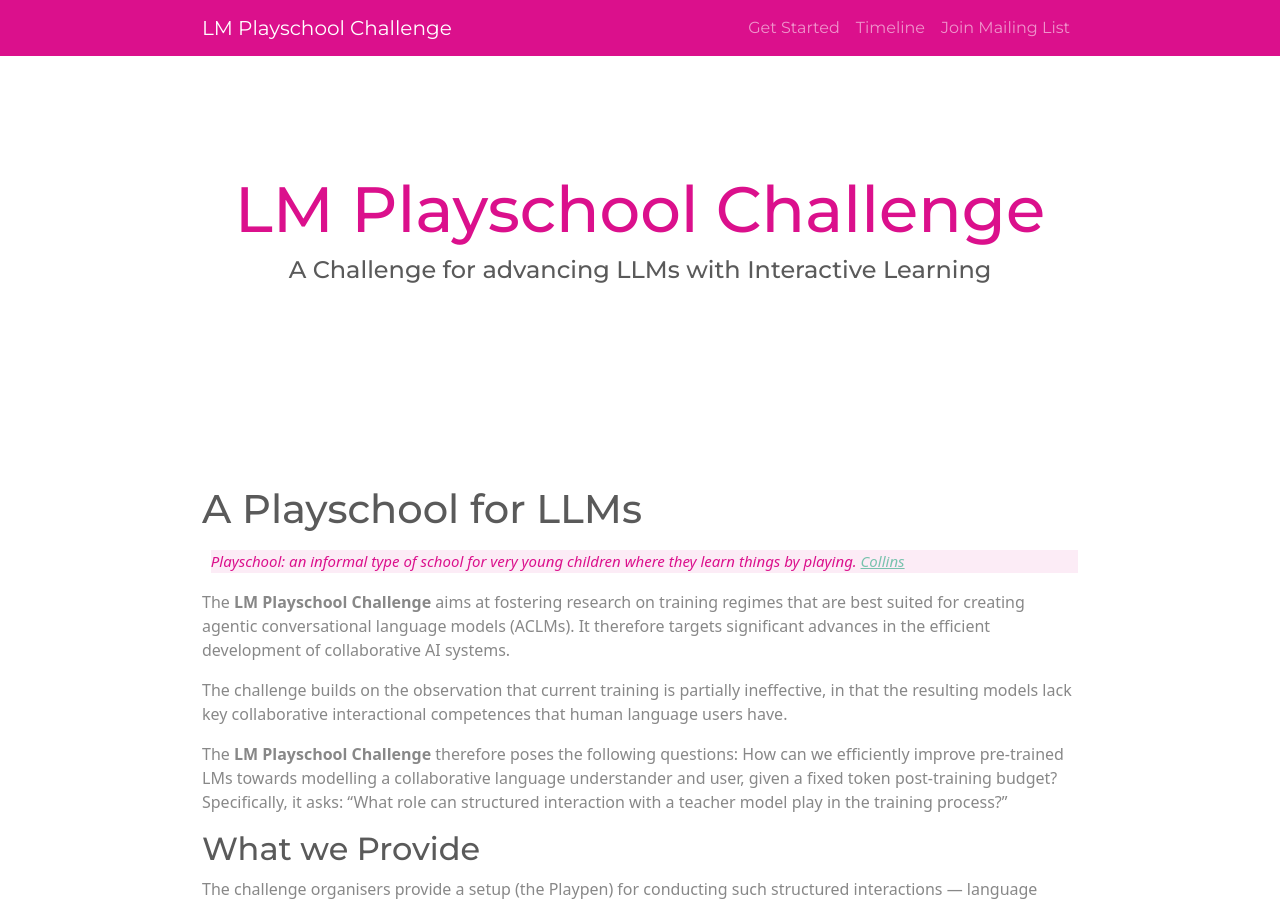
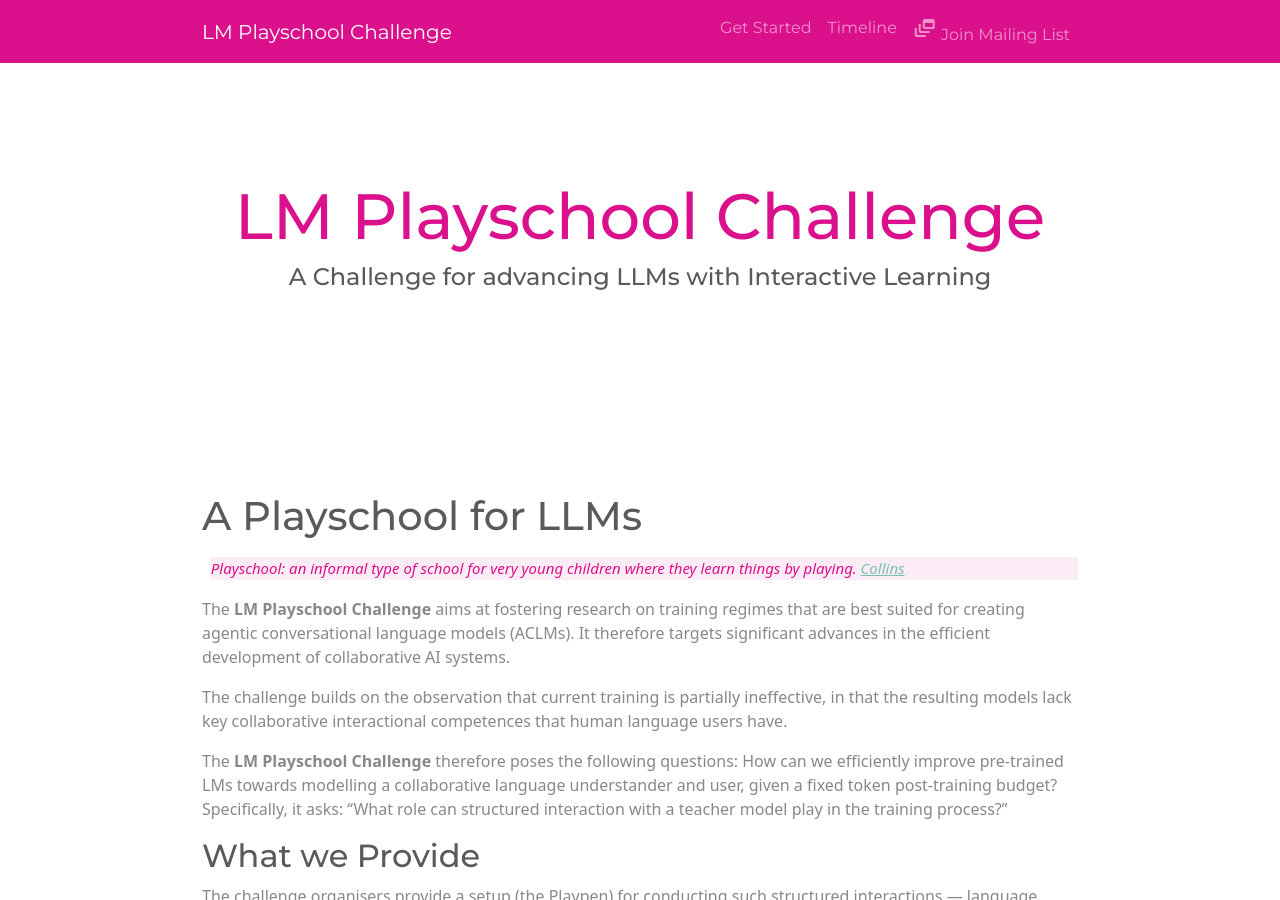
Before and after one commit to lm-playschool/lm-playschool.github.io, a Jekyll site: the page built from index.md, in a window 1280 px wide and 900 px high. Built offline with Jekyll 4.4.1, drawn with Linux system fonts in a browser that asks for light colours; our own code applies the rules of GitHub Pages for plain Markdown files.

Commit message:
icon to mailing list link

```diff
--- a/_includes/head.html
+++ b/_includes/head.html
@@ -4,6 +4,7 @@
   <meta name="viewport" content="width=device-width, initial-scale=1">
   {%- seo -%}
   <link rel="stylesheet" href="{{ "/assets/main.css" | relative_url }}">
+ <link rel="stylesheet" href="https://fonts.googleapis.com/css2?family=Material+Symbols+Outlined:opsz,wght,FILL,GRAD@24,400,0,0&icon_names=dynamic_feed" />
   {%- feed_meta -%}
   <script src="{{ "/assets/javascript/bootstrap/bootstrap.bundle.min.js" | relative_url }}"></script>
 </head>
--- a/_includes/header.html
+++ b/_includes/header.html
@@ -26,7 +26,7 @@
           <a class="nav-link" href="{{ site.timeline_url }}">Timeline</a>
         </li>
         <li class="nav-item">
-          <a class="nav-link" href="{{ site.contacts_url }}"><link rel="stylesheet" href="https://fonts.googleapis.com/css2?family=Material+Symbols+Outlined:opsz,wght,FILL,GRAD@20..48,100..700,0..1,-50..200&icon_names=dynamic_feed" /> Join Mailing List</a>
+          <a class="nav-link" href="{{ site.contacts_url }}"><span class="material-symbols-outlined">dynamic_feed</span> Join Mailing List</a>
         </li>
       </ul>
     </div>
```
